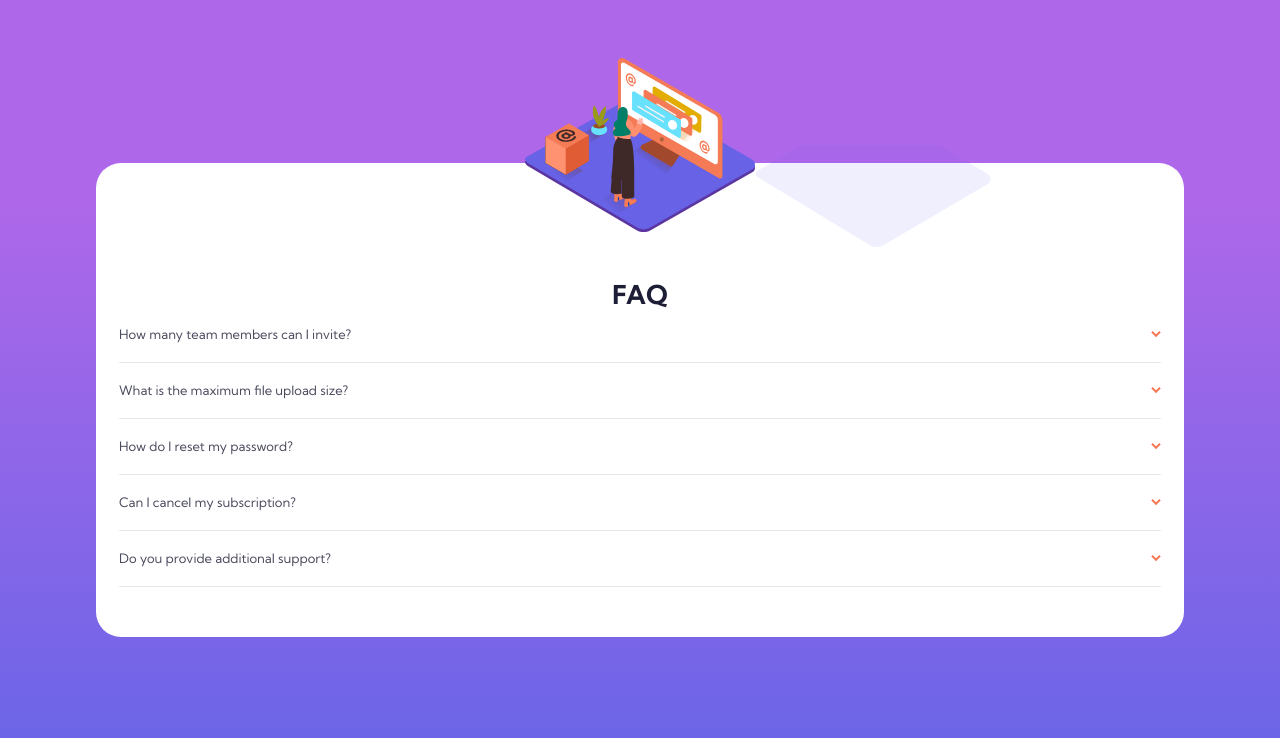
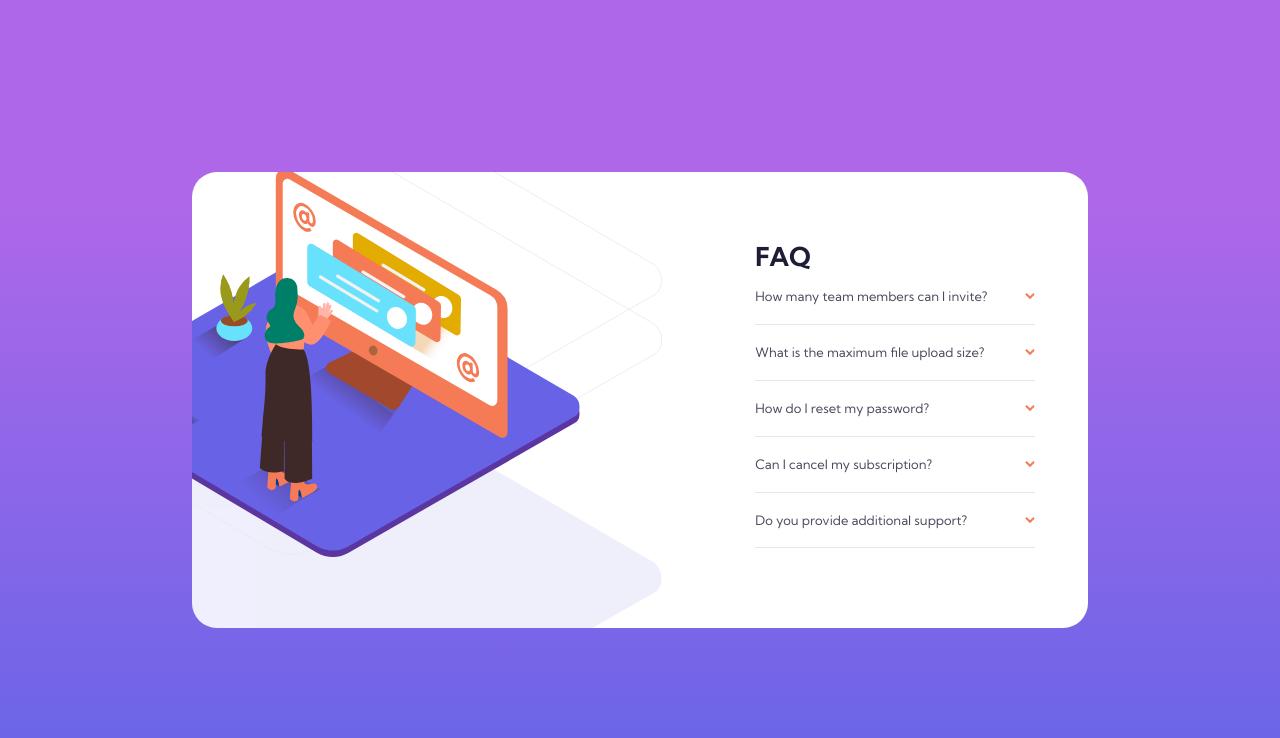
Before and after one commit to Lwmeek/FAQ-card, a plain HTML site: page index.html in a window 1280 px wide. Drawn offline with Linux system fonts and the light colour scheme.

Commit message:
working on images and image sizes

```diff
--- a/css/styles.css
+++ b/css/styles.css
@@ -56,6 +56,12 @@ body {
 }
 
 /* Images */
+
+.box {
+	position: absolute;
+	top: 0;
+	display: none;
+}
 
 .woman {
 	width: 23rem;
@@ -143,3 +149,47 @@ hr {
 .hide {
 	display: none;
 }
+
+/* Screen sizes*/
+
+@media screen and (min-width: 460px) {
+	.main-container {
+		max-width: 400px;
+		max-height: 500px;
+	}
+}
+
+@media screen and (min-width: 900px) {
+	.main-container {
+		max-width: none;
+		max-height: none;
+		flex-direction: row;
+		flex-basis: 70%;
+		overflow: hidden;
+	}
+	.content {
+		padding: 3rem;
+	}
+	h1 {
+		text-align: left;
+	}
+	.woman {
+		width: 100%;
+		position: relative;
+		z-index: 1;
+		top: -6rem;
+		left: 11rem;
+		margin-bottom: -10rem;
+	}
+	.img-shadow {
+		width: 100%;
+		height: auto;
+		position: relative;
+		left: -19rem;
+		translate: 0%;
+		transform: scale(1.5, 1.5);
+		top: 10rem;
+		margin-bottom: 0;
+		margin-top: -45rem;
+	}
+}
--- a/index.html
+++ b/index.html
@@ -18,12 +18,21 @@
 		<div class="container">
 			<div class="main-container">
 				<div class="images">
+						<img class="box" src="images/illustration-box-desktop.svg" alt="">
+					<picture>
+						<source media="(max-width: 899px)" srcset="images/illustration-woman-online-mobile.svg">
+						<source media="(min-width: 900px)" srcset="images/illustration-woman-online-desktop.svg">
 						<img
 							class="woman"
 							src="images/illustration-woman-online-mobile.svg"
 							alt=""
 						/>
+					</picture>
+					<picture>
+						<source media="(max-width: 899px)" class="img-shadow" srcset="images/bg-pattern-mobile.svg">
+						<source media="(min-width: 900px)" class="img-shadow" srcset="images/bg-pattern-desktop.svg">
 						<img class="img-shadow" src="images/bg-pattern-mobile.svg" alt="" />
+					</picture>
 				</div>
 				<div class="content">
 					<h1>FAQ</h1>
```
Lines whose indentation alone changed are shown as unchanged.
